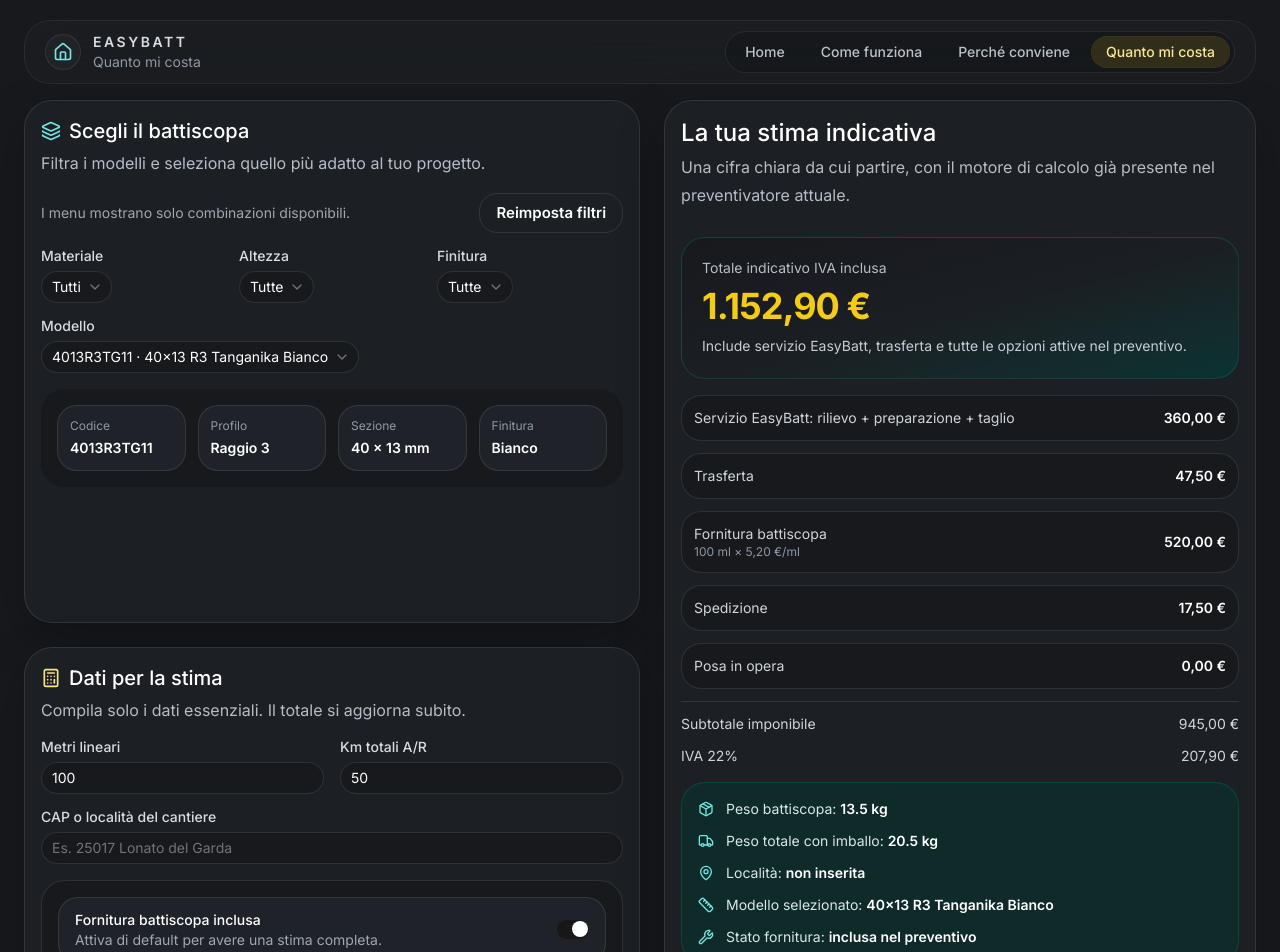
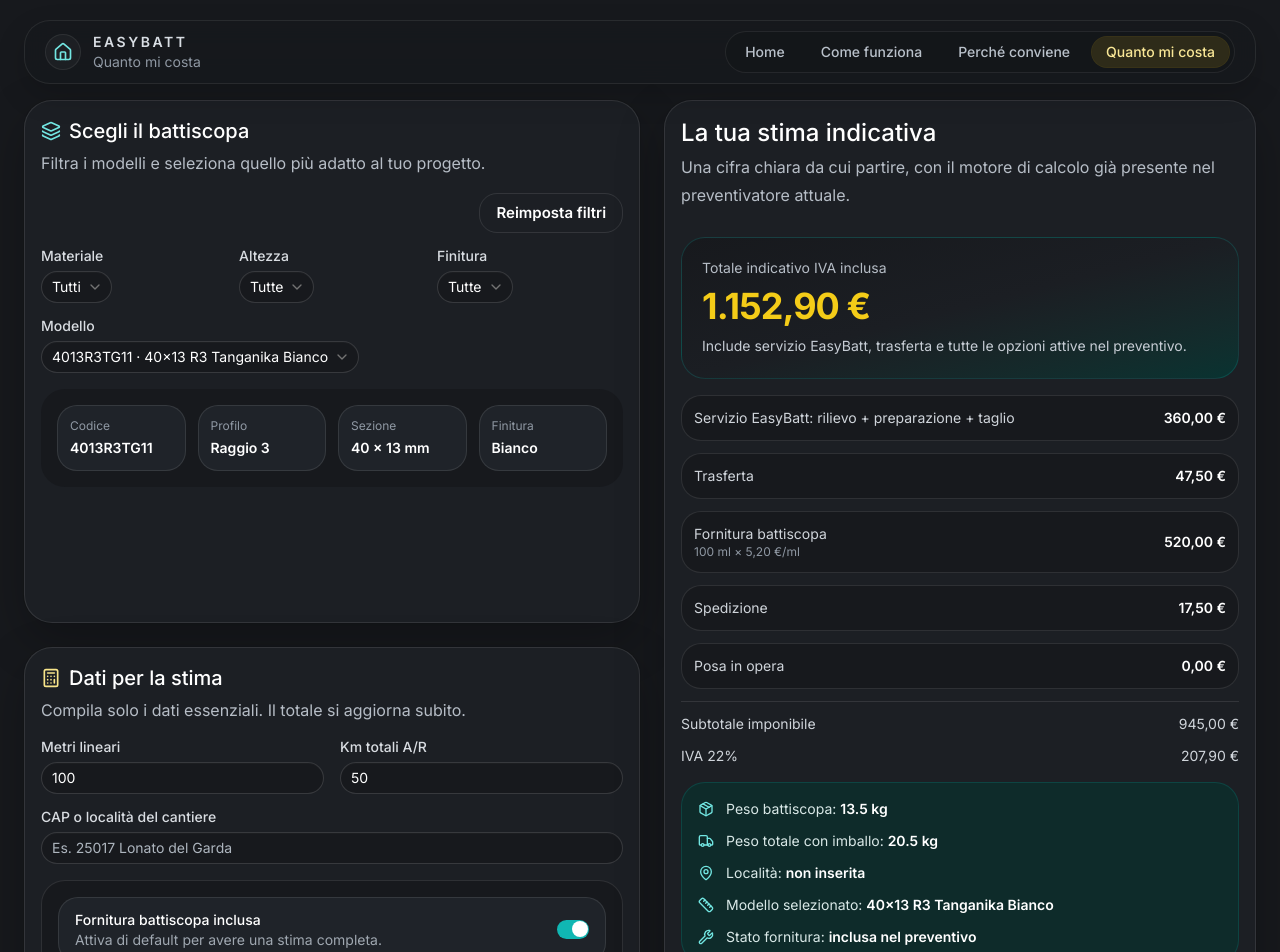
Before and after one commit to FalegnameriaSpini/easybatt-webapp, a Next.js app: page /quanto-mi-costa in a window 1280 px wide. Shown: the top 952 px of the page. Built offline with nearby package versions, Linux system fonts and the light colour scheme.

Commit message:
EasyBatt_app_v5

```diff
--- a/app/quanto-mi-costa/page.js
+++ b/app/quanto-mi-costa/page.js
@@ -70,7 +70,7 @@ function unique(array) {
 
 function TopNavCosto() {
   return (
-    <header className="mb-4 flex flex-col gap-3 rounded-[26px] border border-white/6 bg-white/[0.02] px-4 py-2.5 backdrop-blur-xl sm:flex-row sm:items-center sm:justify-between sm:px-5">
+    <header className="sticky top-3 z-30 mb-4 flex flex-col gap-3 rounded-[26px] border border-white/8 bg-[#17191D]/78 px-4 py-2.5 shadow-[0_12px_30px_rgba(0,0,0,0.16)] backdrop-blur-md sm:flex-row sm:items-center sm:justify-between sm:px-5">
       <div className="flex items-center gap-3">
         <div className="flex h-9 w-9 items-center justify-center rounded-2xl border border-white/8 bg-white/[0.03] text-[#72E6E2]">
           <HomeIcon className="h-5 w-5 text-[#72E6E2]" />
@@ -187,6 +187,12 @@ export function EasyBattQuantoMiCostaPage() {
 
   const effectiveSelectedCode = selectedModel?.code ?? MODELS[0].code;
 
+  const fieldClassName =
+    "rounded-2xl border border-white/14 bg-[#17191D] text-white shadow-[inset_0_1px_0_rgba(255,255,255,0.02)] transition-all duration-200 hover:border-white/24 hover:bg-[#1A1D22] focus:border-[#10B7B3]/50 focus:ring-2 focus:ring-[#10B7B3]/20 focus:ring-offset-0 placeholder:text-[#AEB6BF]";
+
+  const switchClassName =
+    "data-unchecked:bg-[#2A2E34] data-unchecked:border-white/12 data-checked:bg-[#10B7B3] data-checked:border-[#10B7B3]/40";
+
   const calculation = useMemo(() => {
     const rawMl = Number(linearMeters);
     const rawKm = Number(returnKm);
@@ -240,14 +246,11 @@ export function EasyBattQuantoMiCostaPage() {
               </CardHeaderComp>
               <CardContentComp className="grid gap-4">
                 <div className="flex flex-col gap-3 sm:flex-row sm:items-center sm:justify-between">
-                  <div className="text-sm text-[#9FA7B0]">
-                    I menu mostrano solo combinazioni disponibili.
-                  </div>
                   <ButtonComp
                     type="button"
                     variant="outline"
                     onClick={resetFilters}
-                    className={`${eb.outlineButton} h-10 px-4 text-sm`}
+                    className={`${eb.outlineButton} h-10 px-4 text-sm sm:ml-auto`}
                   >
                     Reimposta filtri
                   </ButtonComp>
@@ -257,7 +260,7 @@ export function EasyBattQuantoMiCostaPage() {
                   <div className="grid gap-2">
                     <Label className="text-[#D9DDE2]">Materiale</Label>
                     <Select value={materialFilter} onValueChange={setMaterialFilter}>
-                      <SelectTrigger className="rounded-2xl border-white/10 bg-[#17191D] text-white">
+                      <SelectTrigger className={fieldClassName}>
                         <SelectValue placeholder="Tutti" />
                       </SelectTrigger>
                       <SelectContent>
@@ -272,7 +275,7 @@ export function EasyBattQuantoMiCostaPage() {
                   <div className="grid gap-2">
                     <Label className="text-[#D9DDE2]">Altezza</Label>
                     <Select value={heightFilter} onValueChange={setHeightFilter}>
-                      <SelectTrigger className="rounded-2xl border-white/10 bg-[#17191D] text-white">
+                      <SelectTrigger className={fieldClassName}>
                         <SelectValue placeholder="Tutte" />
                       </SelectTrigger>
                       <SelectContent>
@@ -287,7 +290,7 @@ export function EasyBattQuantoMiCostaPage() {
                   <div className="grid gap-2">
                     <Label className="text-[#D9DDE2]">Finitura</Label>
                     <Select value={finishFilter} onValueChange={setFinishFilter}>
-                      <SelectTrigger className="rounded-2xl border-white/10 bg-[#17191D] text-white">
+                      <SelectTrigger className={fieldClassName}>
                         <SelectValue placeholder="Tutte" />
                       </SelectTrigger>
                       <SelectContent>
@@ -303,7 +306,7 @@ export function EasyBattQuantoMiCostaPage() {
                 <div className="grid gap-2">
                   <Label className="text-[#D9DDE2]">Modello</Label>
                   <Select value={effectiveSelectedCode} onValueChange={setSelectedCode}>
-                    <SelectTrigger className="rounded-2xl border-white/10 bg-[#17191D] text-white">
+                    <SelectTrigger className={fieldClassName}>
                       <SelectValue placeholder="Scegli un modello" />
                     </SelectTrigger>
                     <SelectContent>
@@ -352,15 +355,15 @@ export function EasyBattQuantoMiCostaPage() {
               <CardContentComp className="grid gap-4 sm:grid-cols-2">
                 <div className="grid gap-2">
                   <Label className="text-[#D9DDE2]">Metri lineari</Label>
-                  <Input className="rounded-2xl border-white/10 bg-[#17191D] text-white" type="number" min={0} value={linearMeters} onChange={(e) => setLinearMeters(e.target.value)} />
+                  <Input className={fieldClassName} type="number" min={0} value={linearMeters} onChange={(e) => setLinearMeters(e.target.value)} />
                 </div>
                 <div className="grid gap-2">
                   <Label className="text-[#D9DDE2]">Km totali A/R</Label>
-                  <Input className="rounded-2xl border-white/10 bg-[#17191D] text-white" type="number" min={0} value={returnKm} onChange={(e) => setReturnKm(e.target.value)} />
+                  <Input className={fieldClassName} type="number" min={0} value={returnKm} onChange={(e) => setReturnKm(e.target.value)} />
                 </div>
                 <div className="grid gap-2 sm:col-span-2">
                   <Label className="text-[#D9DDE2]">CAP o località del cantiere</Label>
-                  <Input className="rounded-2xl border-white/10 bg-[#17191D] text-white" placeholder="Es. 25017 Lonato del Garda" value={zipCode} onChange={(e) => setZipCode(e.target.value)} />
+                  <Input className={fieldClassName} placeholder="Es. 25017 Lonato del Garda" value={zipCode} onChange={(e) => setZipCode(e.target.value)} />
                 </div>
                 <div className="sm:col-span-2 grid gap-3 rounded-[24px] border border-white/10 bg-[#17191D] p-4">
                   <div className="flex items-center justify-between gap-4 rounded-[20px] border border-white/10 bg-[#1F2329] px-4 py-3">
@@ -368,21 +371,21 @@ export function EasyBattQuantoMiCostaPage() {
                       <div className="font-medium text-white">Fornitura battiscopa inclusa</div>
                       <div className="text-sm text-[#9FA7B0]">Attiva di default per avere una stima completa.</div>
                     </div>
-                    <Switch checked={includeSupply} onCheckedChange={setIncludeSupply} />
+                    <Switch className={switchClassName} checked={includeSupply} onCheckedChange={setIncludeSupply} />
                   </div>
                   <div className="flex items-center justify-between gap-4 rounded-[20px] border border-white/10 bg-[#1F2329] px-4 py-3">
                     <div>
                       <div className="font-medium text-white">Spedizione inclusa</div>
                       <div className="text-sm text-[#9FA7B0]">Calcolata in base al peso totale con imballo.</div>
                     </div>
-                    <Switch checked={includeShipping} onCheckedChange={setIncludeShipping} />
+                    <Switch className={switchClassName} checked={includeShipping} onCheckedChange={setIncludeShipping} />
                   </div>
                   <div className="flex items-center justify-between gap-4 rounded-[20px] border border-white/10 bg-[#1F2329] px-4 py-3">
                     <div>
                       <div className="font-medium text-white">Posa in opera inclusa</div>
                       <div className="text-sm text-[#9FA7B0]">Puoi valutarla subito nella tua stima.</div>
                     </div>
-                    <Switch checked={includeInstallation} onCheckedChange={setIncludeInstallation} />
+                    <Switch className={switchClassName} checked={includeInstallation} onCheckedChange={setIncludeInstallation} />
                   </div>
                 </div>
               </CardContentComp>
```
